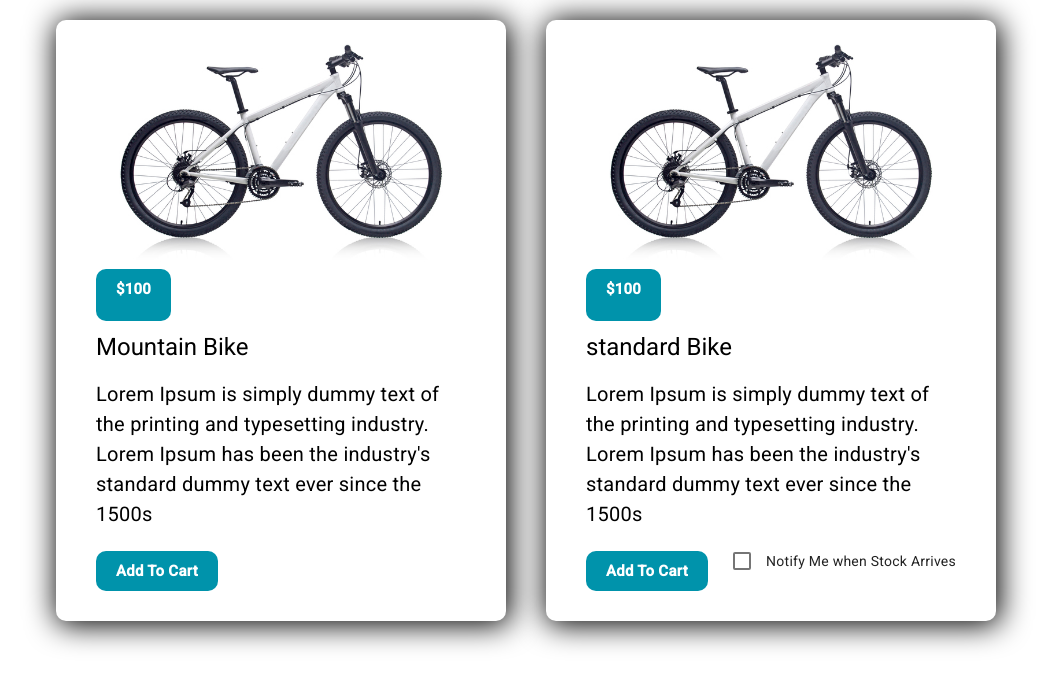
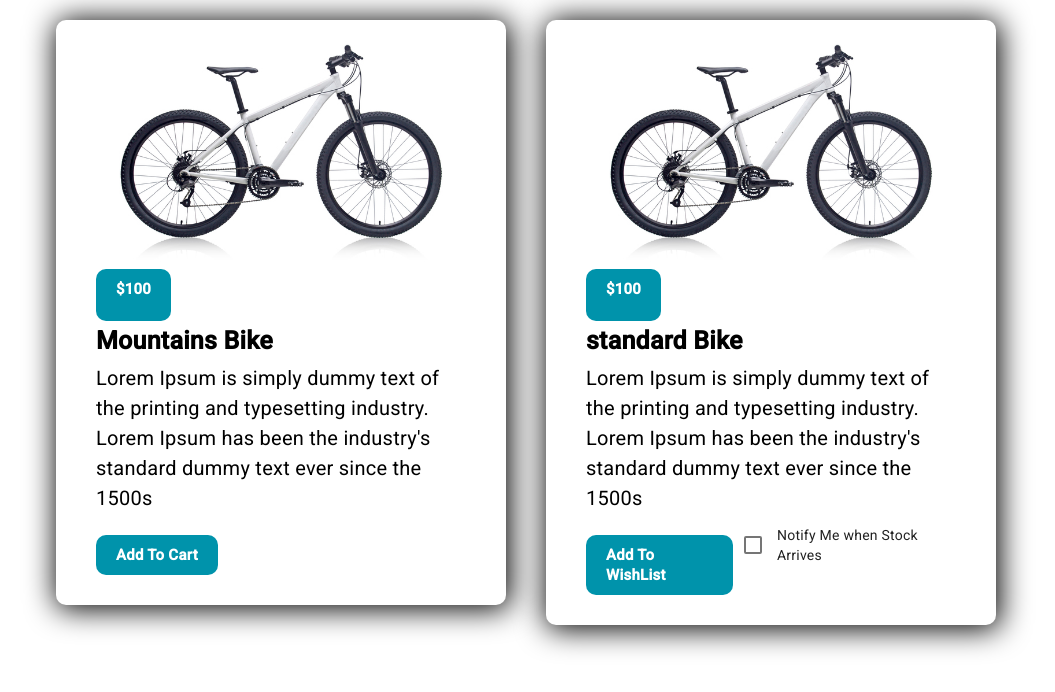
Before and after one commit to 1997Buhuti/content-projection-demo, an Angular app: page / in a window 1280 px wide. Shown: the top 692 px of the page, without its empty margins (114-1169 px from the left). Built offline with nearby package versions, Linux system fonts and the light colour scheme.

Commit message:
Final example

```diff
--- a/src/app/app.component.html
+++ b/src/app/app.component.html
@@ -1,9 +1,15 @@
 <div class="product-container">
   <app-product-card (isAddToCartClicked)="onButtonClick()">
-    <h1>Mountain Bike</h1>
+    <p class="product-name">Mountains Bike</p>
+    <div class="add-to-cart" (click)="onButtonClick()">
+      <a>Add To Cart</a>
+    </div>
   </app-product-card>
   <app-product-card (isAddToCartClicked)="onButtonClick()">
-    <h1>standard Bike</h1>
+    <p class="product-name">standard Bike</p>
+    <div class="add-to-cart" (click)="onButtonClick()">
+      <a>Add To WishList</a>
+    </div>
     <app-notify-me (checked)="onNotifyMeClicked($event)"></app-notify-me>
   </app-product-card>
 </div>
--- a/src/app/product-card/product-card.component.html
+++ b/src/app/product-card/product-card.component.html
@@ -8,15 +8,16 @@
     <p class="blog_posts_post--date">$100</p>
   </div>
   <!-- <p class="product-name">Mountains Bike</p> -->
-  <ng-content></ng-content>
+  <ng-content select=".product-name"></ng-content>
   <p class="product-description">
     Lorem Ipsum is simply dummy text of the printing and typesetting industry.
     Lorem Ipsum has been the industry's standard dummy text ever since the 1500s
   </p>
   <div class="button-checkbox-container">
-    <div class="add-to-cart" (click)="addToCart()">
+    <!-- <div class="add-to-cart" (click)="addToCart()">
       <a>Add To Cart</a>
-    </div>
+    </div> -->
+    <ng-content select=".add-to-cart"></ng-content>
     <ng-content select="app-notify-me"></ng-content>
   </div>
   <p *ngIf="showMessage">It may take 1-2 days notify after re-stocked</p>
```
